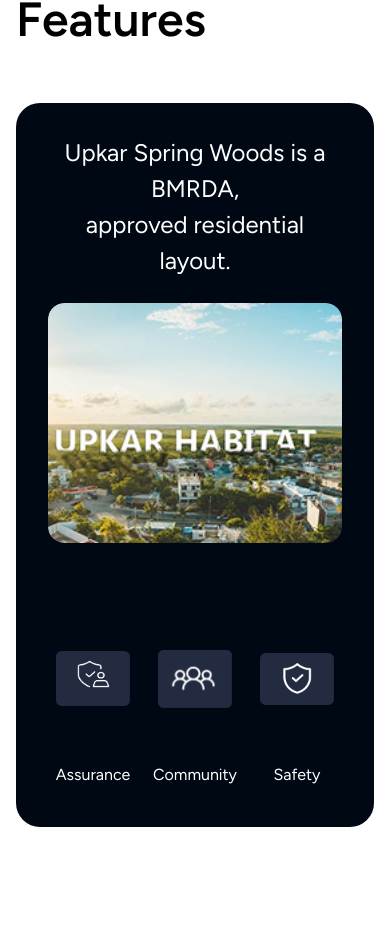
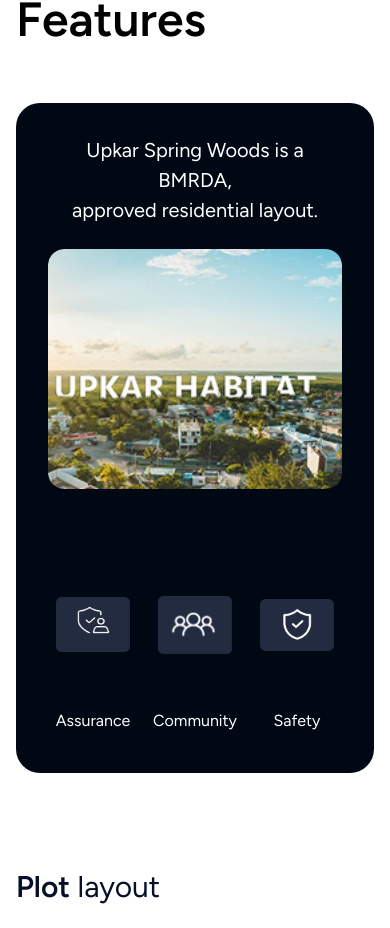
Before and after one commit to JavadAlip/upkar-frontend, a React (Vite) app: page /project in a window 390 px wide. Shown: the part 1955-2883 px from the top of the page. Built offline with nearby package versions, Linux system fonts and the light colour scheme; a web font is replaced by a local one.

Commit message:
text size reduce in smaller screen

```diff
--- a/src/Components/Project/Features.jsx
+++ b/src/Components/Project/Features.jsx
@@ -27,10 +27,11 @@
                         {/* Left Column */}
                         <div className="lg:w-5/12 flex flex-col justify-center">
                             {/* Text centered above the image */}
-                            <p className="text-white text-[24px] font-light font-[Figtree] text-center mb-6">
+                            <p className="text-white text-[20px] sm:text-[24px] font-light font-[Figtree] text-center mb-6">
                                 Upkar Spring Woods is a BMRDA,<br />
                                 approved residential layout.
                             </p>
+
 
                             {/* Image */}
                             <div className="relative rounded-2xl overflow-hidden">
```
